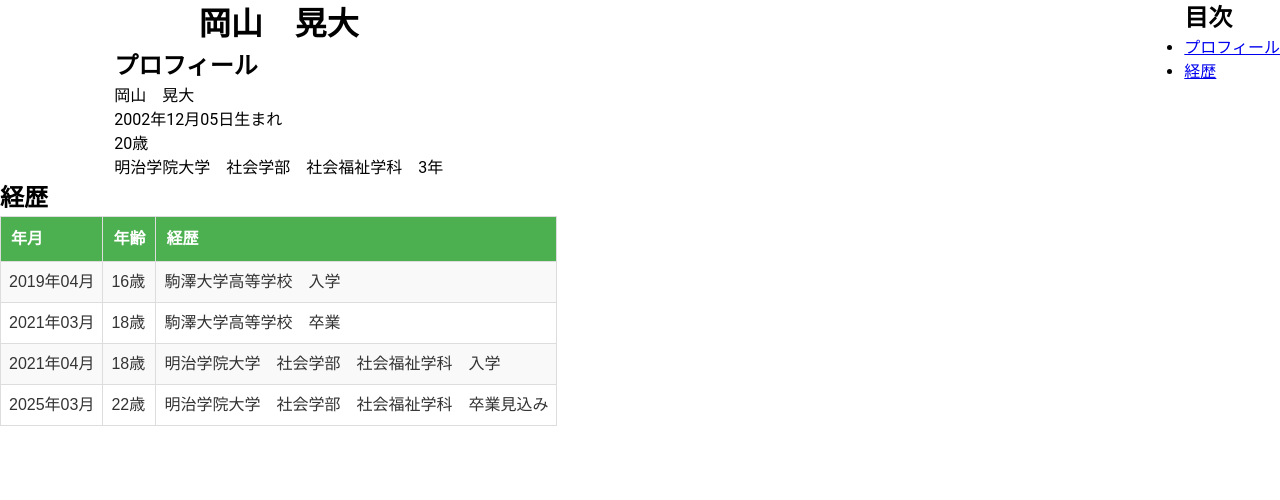
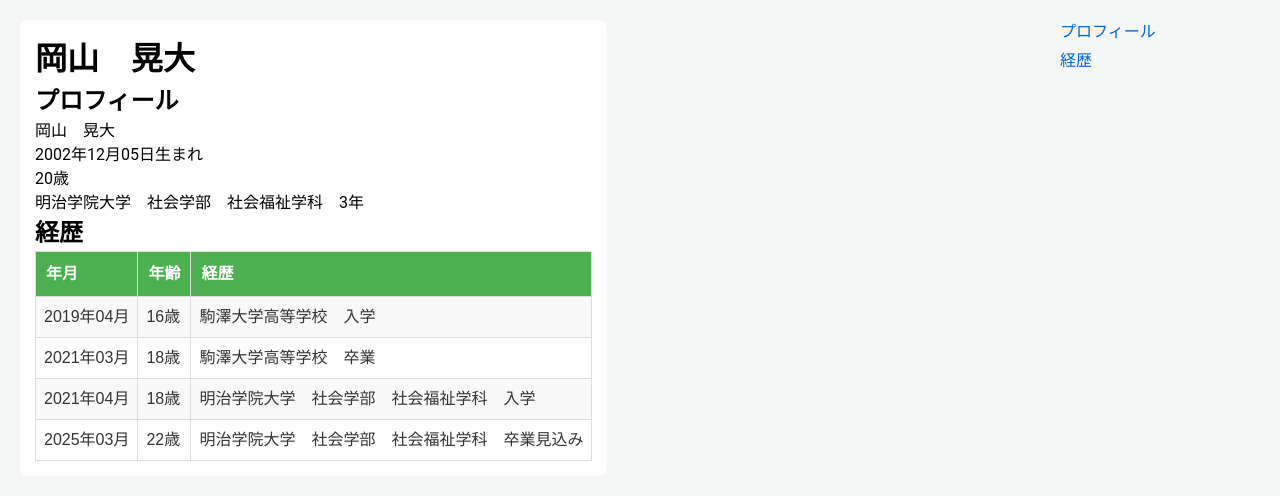
Before and after one commit to koinunopochi/PortfolioFront, a Vue app: page /about-me in a window 1280 px wide. Shown: the top 500 px of the page. Built offline with nearby package versions, Linux system fonts and the light colour scheme.

Commit message:
目次の読み込みと削除

```diff
--- a/src/views/AboutMe.vue
+++ b/src/views/AboutMe.vue
@@ -52,27 +52,36 @@
       </div>
     </div>
     <!-- 目次 -->
-    <div class="table-of-contents">
-      <h2>目次</h2>
-      <ul>
-        <li><a href="#profile">プロフィール</a></li>
-        <li><a href="#career">経歴</a></li>
-      </ul>
-    </div>
+    <TableOfContents />
   </div>
 </template>
+
+<script setup lang="ts">
+import TableOfContents from '../components/TableOfContents.vue';
+</script>
 
 <style>
 .all-contents {
   display: flex;
   flex-direction: row;
   justify-content: space-between;
-  align-items: flex-start; /* 子要素を上端に揃えます。必要に応じて変更可能です。 */
+  align-items: flex-start;
+  /* 背景色 */
+  background-color: #f5f6f6;
 }
 .about {
+  /* マージンの設定 */
+  margin: 20px;
+  /* パディング */
+  padding: 15px;
+  /* 背景を白にする */
+  background-color: #fff;
+  /* 角を丸める */
+  border-radius: 8px;
+
   display: flex;
   flex-direction: column;
-  align-items: center;
+  align-items: flex-start;
 }
 
 /* ベーススタイル */
```
